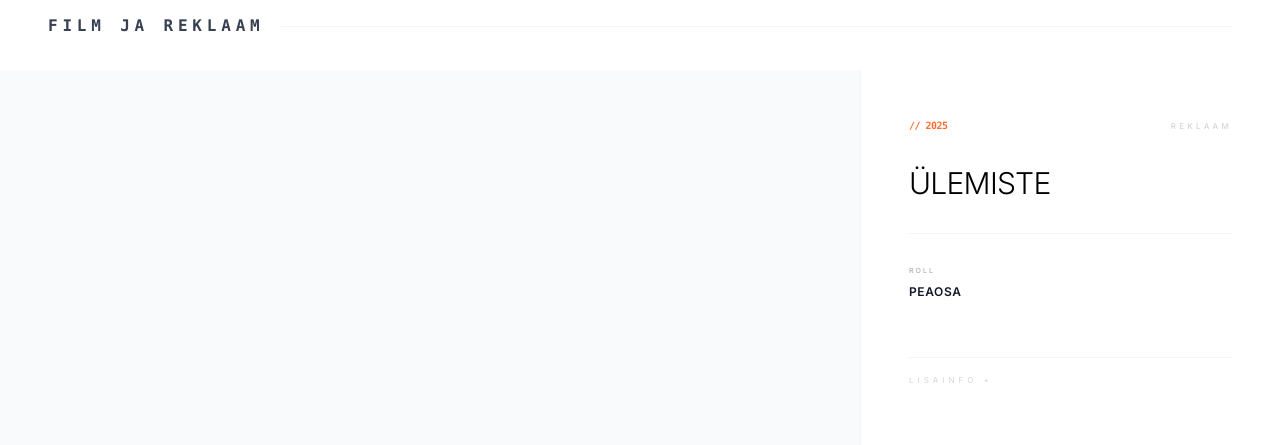
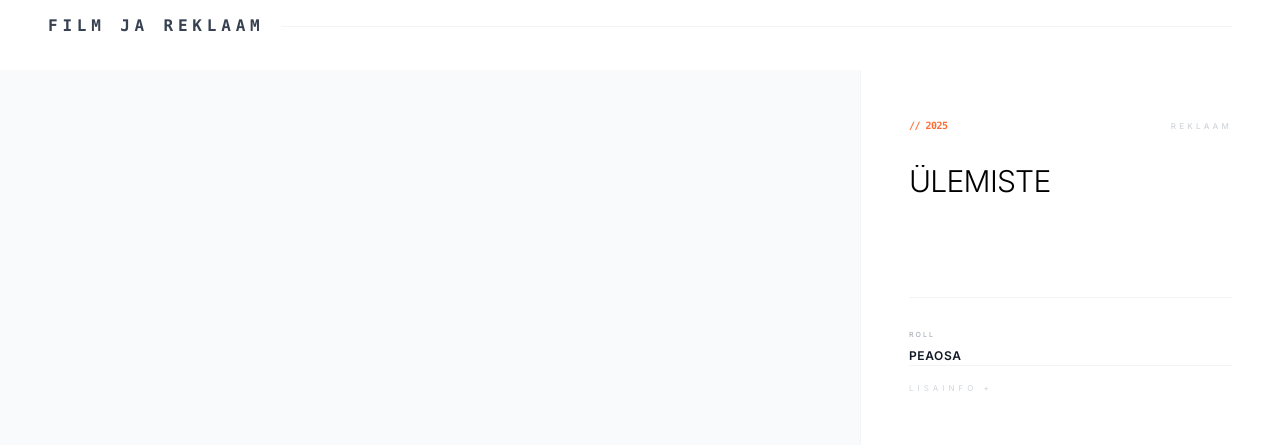
Before and after one commit to mkampus/elina_portfolio_final, a React (Create React App) app: page / in a window 1280 px wide. Shown: the part 355-800 px from the top of the page. Built offline with nearby package versions, Linux system fonts and the light colour scheme.

Commit message:
final fixes 7

```diff
--- /dev/null
+++ b/src/components/FitTitle.jsx
@@ -0,0 +1,67 @@
+// src/components/FitTitle.jsx
+import React, { useEffect, useLayoutEffect, useRef } from "react";
+
+const useIsomorphicLayoutEffect =
+    typeof window !== "undefined" ? useLayoutEffect : useEffect;
+
+export default function FitTitle({
+                                     text,
+                                     className = "",
+                                     maxPx = 30,
+                                     minPx = 18,
+                                     step = 1,
+                                     lineHeight = 1.1,
+                                 }) {
+    const elRef = useRef(null);
+
+    useIsomorphicLayoutEffect(() => {
+        const el = elRef.current;
+        if (!el) return;
+
+        const parent = el.parentElement;
+        if (!parent) return;
+
+        let raf = 0;
+
+        const fit = () => {
+            // Start big
+            let px = maxPx;
+            el.style.fontSize = `${px}px`;
+            el.style.lineHeight = String(lineHeight);
+
+            const available = parent.clientHeight;
+
+            // If parent has no height, don't shrink
+            if (!available || available < 10) return;
+
+            // Shrink until it fits the parent
+            while (px > minPx && el.scrollHeight > available) {
+                px -= step;
+                el.style.fontSize = `${px}px`;
+            }
+        };
+
+        const onResize = () => {
+            cancelAnimationFrame(raf);
+            raf = requestAnimationFrame(fit);
+        };
+
+        const ro = new ResizeObserver(onResize);
+        ro.observe(parent);
+
+        window.addEventListener("resize", onResize);
+        fit();
+
+        return () => {
+            cancelAnimationFrame(raf);
+            ro.disconnect();
+            window.removeEventListener("resize", onResize);
+        };
+    }, [text, maxPx, minPx, step, lineHeight]);
+
+    return (
+        <h2 ref={elRef} className={className}>
+            {text}
+        </h2>
+    );
+}
--- a/src/components/ProjectRow.jsx
+++ b/src/components/ProjectRow.jsx
@@ -3,6 +3,7 @@
 import { motion, AnimatePresence } from 'framer-motion';
 import { useProjectMedia } from '../hooks/useProjectMedia';
 import { useModalState } from '../hooks/useModalState';
+import FitTitle from './FitTitle';
 import Lightbox from './Lightbox';
 
 const ProjectRow = ({ project, delay = 0 }) => {
@@ -122,21 +123,27 @@
                 </div>
 
                 {/* INFO PANEL */}
-                <div className="w-full md:w-[420px] min-w-0 flex-shrink-0 flex flex-col p-8 md:p-12 border-l border-gray-100 bg-white z-30">
+                <div className="w-full md:w-[420px] min-w-0 flex-shrink-0 flex flex-col min-h-0 p-8 md:p-12 border-l border-gray-100 bg-white z-30">
                     {/* Content */}
                     <div className="flex-1">
-                        <div className="flex items-center justify-between mb-8 gap-2">
-                            <span className="text-[10px] font-mono text-accent-front tracking-tighter uppercase font-semibold flex-shrink-0">
-                                // {project.year}
-                            </span>
+                        <div className="flex items-center justify-between mb-6 md:mb-8 gap-2">
+            <span className="text-[10px] font-mono text-accent-front tracking-tighter uppercase font-semibold flex-shrink-0">
+                // {project.year}
+            </span>
                             <span className="text-[8px] uppercase tracking-[0.4em] text-gray-300 font-medium flex-shrink-0">
-                                {project.medium}
-                            </span>
+                {project.medium}
+            </span>
                         </div>
 
-                        <h2 className="text-2xl md:text-3xl font-light tracking-tight leading-[1.1] mb-8 uppercase break-words">
-                            {project.title}
-                        </h2>
+                        <div className="mb-6 md:mb-8 h-[84px] md:h-[100px] overflow-hidden">
+                            <FitTitle
+                                text={project.title}
+                                maxPx={30}
+                                minPx={18}
+                                lineHeight={1.1}
+                                className="font-light tracking-tight uppercase break-words"
+                            />
+                        </div>
 
                         {project.role && (
                             <div className="space-y-6 pt-8 border-t border-gray-100">
```
